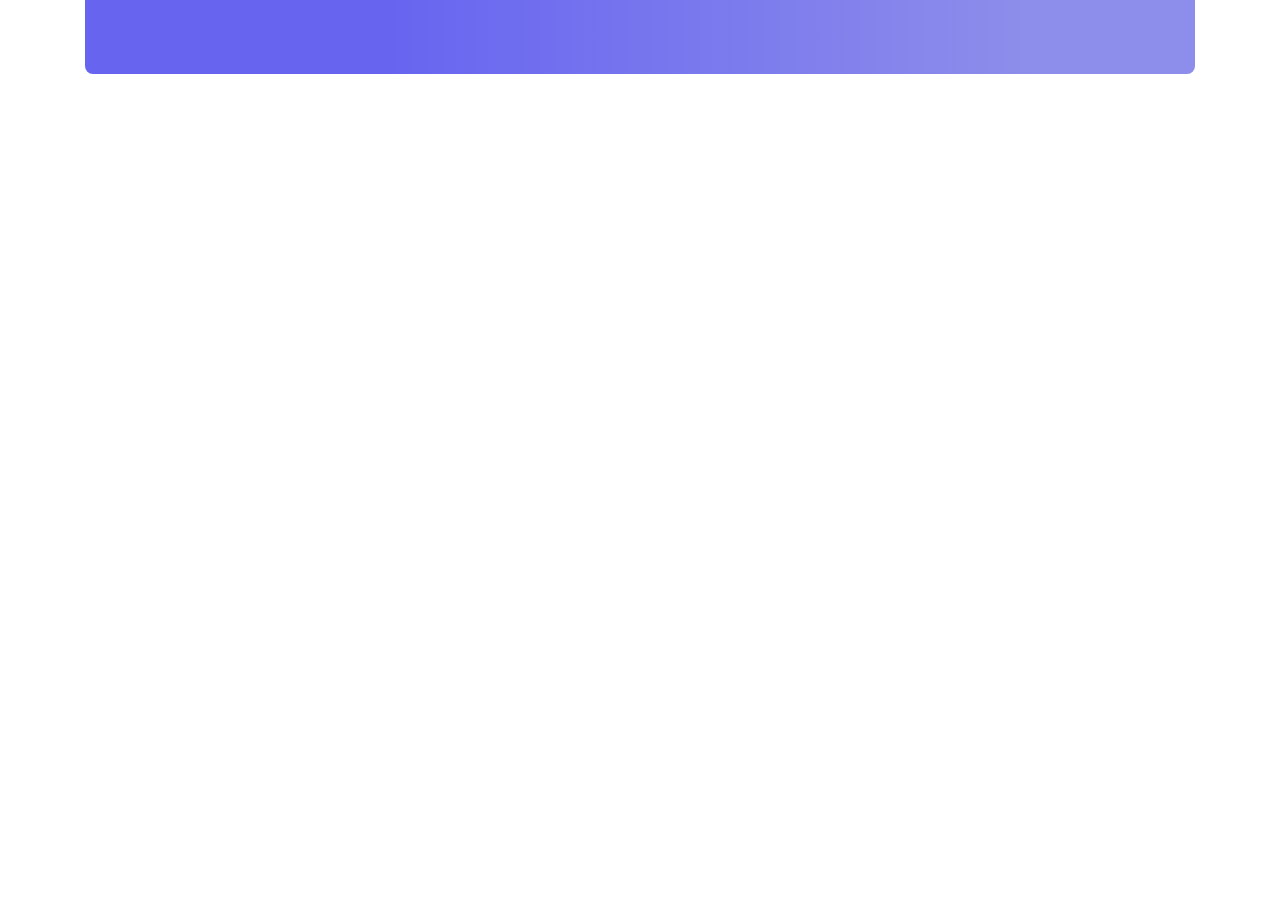
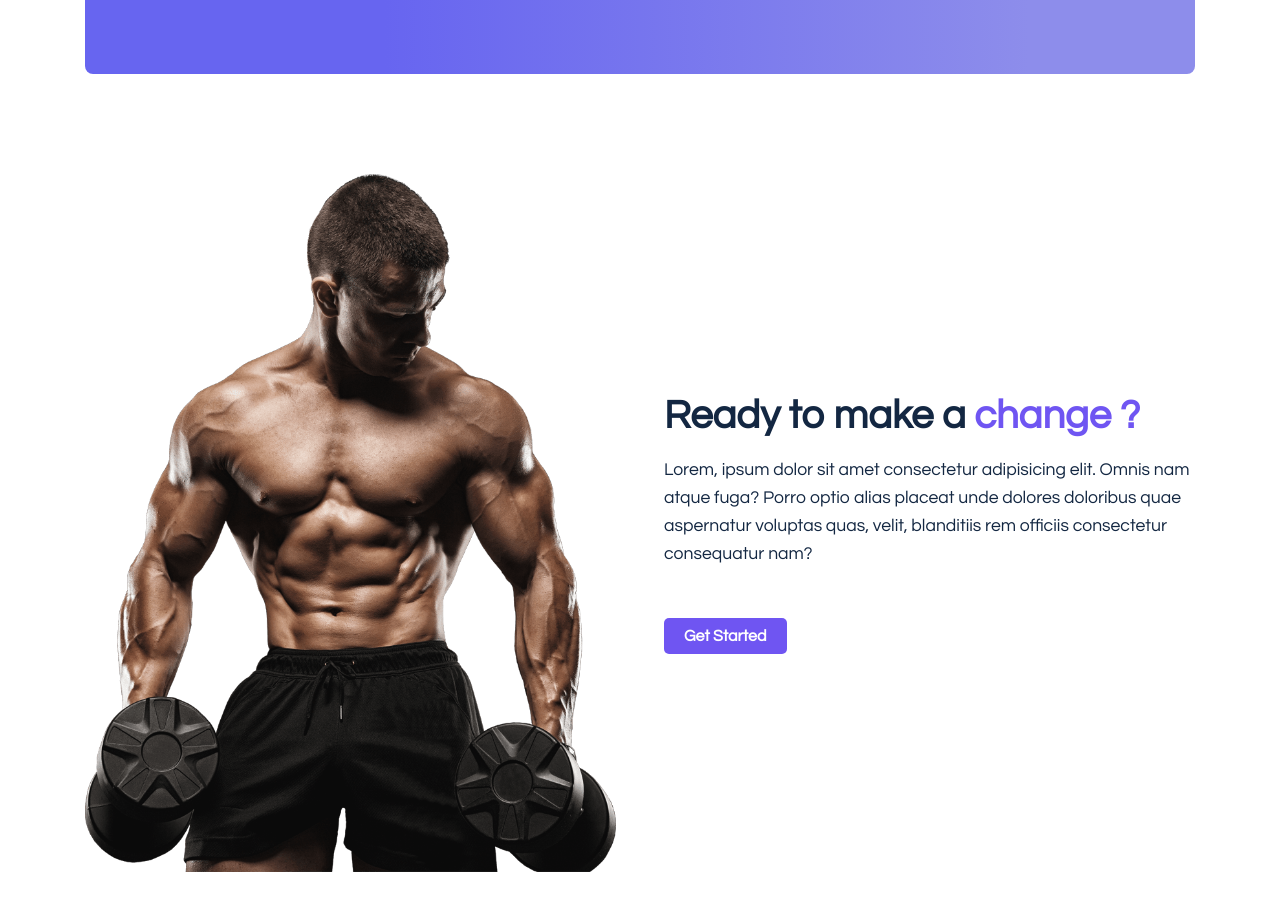
Before and after one commit to HiranKaush/gym-project, a React (Create React App) app: page / in a window 1280 px wide. Shown: the part 980-1890 px from the top of the page. Before the commit the page ends 1104 px from the top, so only its background shows below. Built offline with nearby package versions, Linux system fonts and the light colour scheme.

Commit message:
implement the start part

```diff
--- a/src/App.js
+++ b/src/App.js
@@ -2,6 +2,7 @@ import './App.css';
 import Header from './components/Header/header'
 import Hero from './components/UI/Hero'
 import Exercise from './components/UI/Exercise';
+import Start from './components/UI/Start'
 
 function App() {
   return (
@@ -9,6 +10,7 @@ function App() {
     <Header/>
     <Hero />
     <Exercise/>
+    <Start />
     </>
   );
 }
--- /dev/null
+++ b/src/components/UI/Start.jsx
@@ -0,0 +1,31 @@
+import React from 'react'
+import '../../styles/start.css'
+import StartImg from '../../assests/start.png'
+const Start = () => {
+  return (
+    <section>
+        <div className="container">
+            <div className="start__wrapper">
+                <div className="start__img">
+                    <img src={StartImg} alt="" />
+                </div>
+
+                <div className="start__content">
+                    <h2 className="section__title">
+                        Ready to make a <span className="highlights">
+                        change ?
+                        </span>
+                    </h2>
+                    <p>
+                        Lorem, ipsum dolor sit amet consectetur adipisicing elit. Omnis nam atque fuga? Porro optio alias placeat unde dolores doloribus quae aspernatur voluptas quas, velit, blanditiis rem officiis consectetur consequatur nam?
+                    </p>
+
+                    <button className="register__btn">Get Started</button>
+                </div>
+            </div>
+        </div>
+    </section>
+  )
+}
+
+export default Start
--- /dev/null
+++ b/src/styles/start.css
@@ -0,0 +1,26 @@
+.start__wrapper{
+    display: flex;
+    justify-content: space-between;
+    column-gap: 3rem;
+    align-items: center;
+}
+.start__img,
+.start__content{
+    width: 50%;
+}
+
+.start__img img{
+    width: 100%;
+}
+
+.start__content h2{
+    font-size: 2.5rem;
+    margin-bottom:20px;
+}
+
+.start__content p{
+    color:var(--heading-color);
+    font-size:1.1rem;
+    line-height:28px;
+    margin-bottom: 50px;
+}
```
Also changed, not shown: src/assests/start.png (added).
